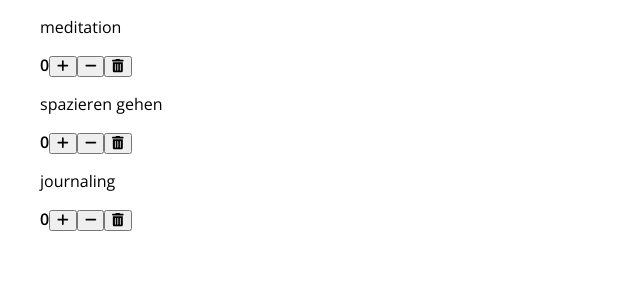
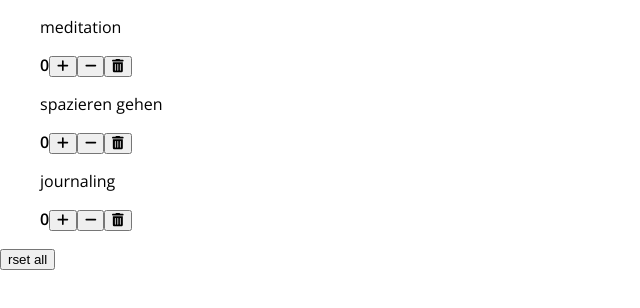
Before and after one commit to yejinc/habit-tracker, a React (Create React App) app: page / in a window 1280 px wide. Shown: the top 308 px of the page, without its empty margins (0-640 px from the left). Built offline with nearby package versions, Linux system fonts and the light colour scheme.

Commit message:
🎨 Exported states and functions to App.jsx and framed basic form for habit-form

```diff
--- a/src/App.jsx
+++ b/src/App.jsx
@@ -1,8 +1,48 @@
+import React, { Component } from "react";
 import "./App.css";
 import HabitList from "./components/HabitList";
 
-function App() {
-  return <HabitList />;
+export default class App extends Component {
+  state = {
+    habitItemInfos: [
+      { id: 1, name: "meditation", count: 0 },
+      { id: 2, name: "spazieren gehen", count: 0 },
+      { id: 3, name: "journaling", count: 0 },
+    ],
+  };
+
+  handleIncrement = (habitItemInfo) => {
+    const habitItemInfos = [...this.state.habitItemInfos];
+    const index = habitItemInfos.indexOf(habitItemInfo);
+    habitItemInfos[index].count++;
+    this.setState({ habitItemInfos });
+  };
+
+  handleDecrement = (habitItemInfo) => {
+    const habitItemInfos = [...this.state.habitItemInfos];
+    const index = habitItemInfos.indexOf(habitItemInfo);
+    const count = habitItemInfos[index].count - 1;
+    habitItemInfos[index].count = count < 0 ? 0 : count;
+    this.setState({ habitItemInfos });
+  };
+
+  handleDelete = (habitItemInfo) => {
+    const habitItemInfos = this.state.habitItemInfos.filter(
+      (item) => item.id !== habitItemInfo.id
+    );
+    this.setState({ habitItemInfos });
+  };
+
+  render() {
+    return (
+      <>
+        <HabitList
+          habitItemInfos={this.state.habitItemInfos}
+          onIncrement={this.handleIncrement}
+          onDecrement={this.handleDecrement}
+          onDelete={this.handleDelete}
+        />
+      </>
+    );
+  }
 }
-
-export default App;
--- a/src/components/HabitList.jsx
+++ b/src/components/HabitList.jsx
@@ -2,49 +2,25 @@ import React, { Component } from "react";
 import HabitItem from "./HabitItem";
 
 export default class HabitList extends Component {
-  state = {
-    habitItemInfos: [
-      { id: 1, name: "meditation", count: 0 },
-      { id: 2, name: "spazieren gehen", count: 0 },
-      { id: 3, name: "journaling", count: 0 },
-    ],
-  };
-
-  onIncrement = (habitItemInfo) => {
-    const habitItemInfos = [...this.state.habitItemInfos];
-    const index = habitItemInfos.indexOf(habitItemInfo);
-    habitItemInfos[index].count++;
-    this.setState({ habitItemInfos });
-  };
-
-  onDecrement = (habitItemInfo) => {
-    const habitItemInfos = [...this.state.habitItemInfos];
-    const index = habitItemInfos.indexOf(habitItemInfo);
-    const count = habitItemInfos[index].count - 1;
-    habitItemInfos[index].count = count < 0 ? 0 : count;
-    this.setState({ habitItemInfos });
-  };
-
-  onDelete = (habitItemInfo) => {
-    const habitItemInfos = this.state.habitItemInfos.filter(
-      (item) => item.id !== habitItemInfo.id
-    );
-    this.setState({ habitItemInfos });
-  };
-
   render() {
     return (
+      <div className="habit-list" action="">
         <ul>
-        {this.state.habitItemInfos.map((habitItemInfo) => (
+          {this.props.habitItemInfos.map((habitItemInfo) => (
             <HabitItem
               key={habitItemInfo.id}
               habitItemInfo={habitItemInfo}
-            onIncrement={this.onIncrement}
-            onDecrement={this.onDecrement}
-            onDelete={this.onDelete}
+              onIncrement={this.props.onIncrement}
+              onDecrement={this.props.onDecrement}
+              onDelete={this.props.onDelete}
             />
           ))}
         </ul>
+
+        <button className="habit-reset" onClick={this.props.onReset}>
+          rset all
+        </button>
+      </div>
     );
   }
 }
```
Lines whose indentation alone changed are shown as unchanged.
